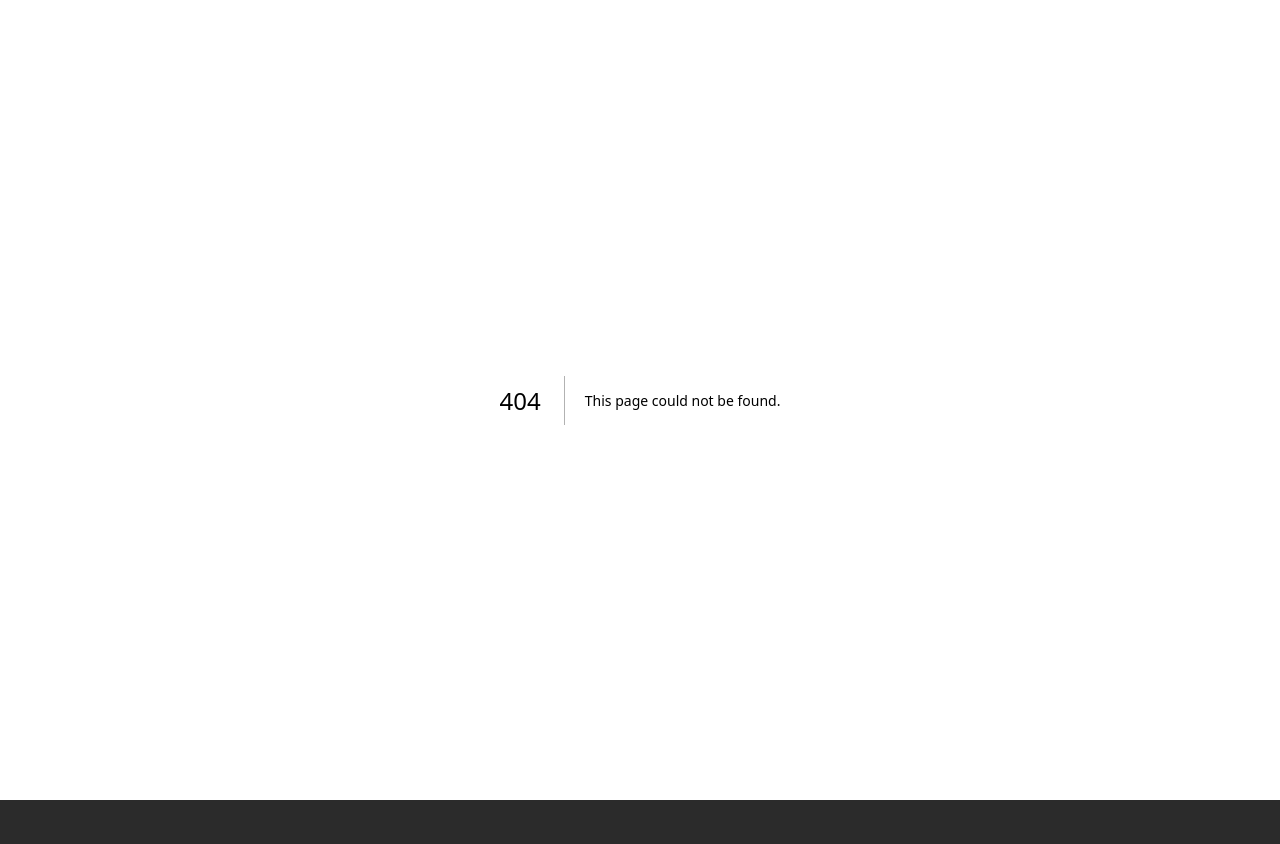
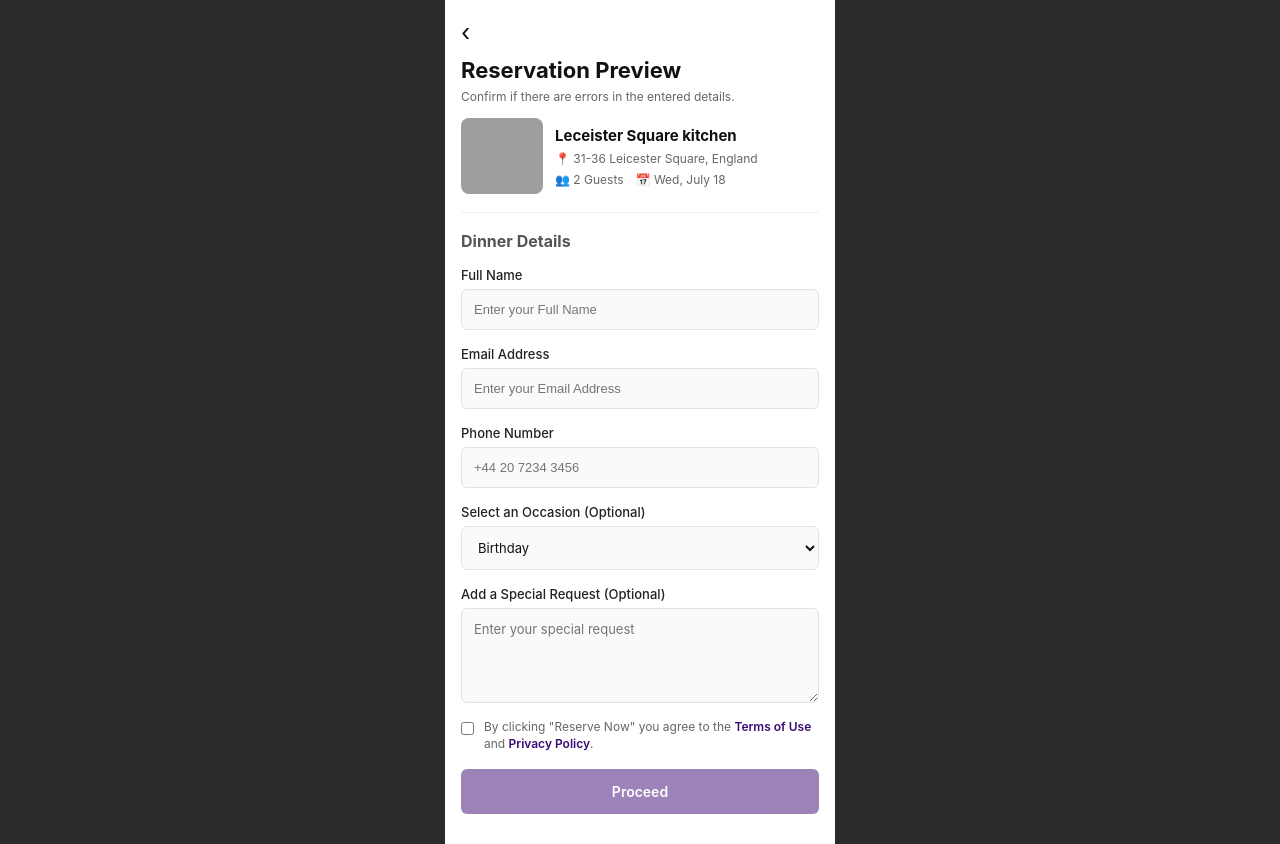
Before and after one commit to jhonatantorrezxd83-afk/events-booking-app, a Next.js app: page /reservar in a window 1280 px wide. Before the commit this address had no page. Before the commit the page ends 800 px from the top, so only its background shows below. Built offline with nearby package versions, Linux system fonts and the light colour scheme; grey boxes are pictures that could not be loaded.

Commit message:
pantalla formulario de reserva

```diff
--- /dev/null
+++ b/app/reservar/page.tsx
@@ -0,0 +1,10 @@
+import { Suspense } from "react";
+import VistaReservar from "@/componentes3/organismos/VistaReservar";
+
+export default function ReservarPage() {
+  return (
+    <Suspense fallback={<p style={{ padding: 20 }}>Loading...</p>}>
+      <VistaReservar />
+    </Suspense>
+  );
+}
--- /dev/null
+++ b/componentes3/atomos/BotonMorado.css
@@ -0,0 +1,17 @@
+.boton-morado {
+  width: 100%;
+  background-color: #3b0a75;
+  color: #ffffff;
+  border: none;
+  border-radius: 6px;
+  padding: 14px;
+  font-size: 14px;
+  font-weight: 600;
+  cursor: pointer;
+  transition: opacity 0.2s;
+}
+
+.boton-morado:disabled {
+  opacity: 0.5;
+  cursor: not-allowed;
+}
--- /dev/null
+++ b/componentes3/atomos/BotonMorado.tsx
@@ -0,0 +1,27 @@
+"use client";
+import "./BotonMorado.css";
+
+interface BotonMoradoProps {
+  texto: string;
+  type?: "button" | "submit";
+  disabled?: boolean;
+  onClick?: () => void;
+}
+
+export default function BotonMorado({
+  texto,
+  type = "button",
+  disabled = false,
+  onClick,
+}: BotonMoradoProps) {
+  return (
+    <button
+      type={type}
+      className="boton-morado"
+      disabled={disabled}
+      onClick={onClick}
+    >
+      {texto}
+    </button>
+  );
+}
--- /dev/null
+++ b/componentes3/atomos/CampoTexto.css
@@ -0,0 +1,27 @@
+.campo-texto {
+  display: flex;
+  flex-direction: column;
+  gap: 6px;
+}
+
+.campo-texto__label {
+  font-size: 13px;
+  font-weight: 500;
+  color: #222222;
+}
+
+.campo-texto__input {
+  width: 100%;
+  border: 1px solid #e2e2e2;
+  border-radius: 6px;
+  padding: 12px;
+  font-size: 13px;
+  color: #111111;
+  background-color: #fafafa;
+  outline: none;
+}
+
+.campo-texto__input:focus {
+  border-color: #3b0a75;
+  background-color: #ffffff;
+}
--- /dev/null
+++ b/componentes3/atomos/CampoTexto.tsx
@@ -0,0 +1,34 @@
+"use client";
+import "./CampoTexto.css";
+
+interface CampoTextoProps {
+  label: string;
+  type?: string;
+  placeholder: string;
+  value: string;
+  required?: boolean;
+  onChange: (val: string) => void;
+}
+
+export default function CampoTexto({
+  label,
+  type = "text",
+  placeholder,
+  value,
+  required = false,
+  onChange,
+}: CampoTextoProps) {
+  return (
+    <div className="campo-texto">
+      <label className="campo-texto__label">{label}</label>
+      <input
+        type={type}
+        className="campo-texto__input"
+        placeholder={placeholder}
+        value={value}
+        required={required}
+        onChange={(e) => onChange(e.target.value)}
+      />
+    </div>
+  );
+}
--- /dev/null
+++ b/componentes3/moleculas/FormularioReserva.css
@@ -0,0 +1,61 @@
+.formulario-reserva {
+  display: flex;
+  flex-direction: column;
+  gap: 16px;
+  padding-top: 18px;
+}
+
+.formulario-reserva__titulo {
+  font-size: 16px;
+  font-weight: 700;
+  color: #555555;
+}
+
+.formulario-reserva__grupo {
+  display: flex;
+  flex-direction: column;
+  gap: 6px;
+}
+
+.formulario-reserva__label {
+  font-size: 13px;
+  font-weight: 500;
+  color: #222222;
+}
+
+.formulario-reserva__select,
+.formulario-reserva__textarea {
+  width: 100%;
+  border: 1px solid #e2e2e2;
+  border-radius: 6px;
+  padding: 12px;
+  font-size: 13px;
+  color: #111111;
+  background-color: #fafafa;
+  font-family: inherit;
+  outline: none;
+}
+
+.formulario-reserva__textarea {
+  min-height: 95px;
+  resize: vertical;
+}
+
+.formulario-reserva__terminos {
+  display: flex;
+  align-items: flex-start;
+  gap: 10px;
+  font-size: 12px;
+  color: #666666;
+  line-height: 1.4;
+}
+
+.formulario-reserva__terminos input {
+  margin-top: 3px;
+  accent-color: #3b0a75;
+}
+
+.formulario-reserva__link {
+  color: #3b0a75;
+  font-weight: 600;
+}
--- /dev/null
+++ b/componentes3/moleculas/FormularioReserva.tsx
@@ -0,0 +1,108 @@
+"use client";
+import { useState } from "react";
+import CampoTexto from "../atomos/CampoTexto";
+import BotonMorado from "../atomos/BotonMorado";
+import "./FormularioReserva.css";
+
+export interface DatosReserva {
+  nombre: string;
+  email: string;
+  telefono: string;
+  ocasion: string;
+  solicitud: string;
+}
+
+interface FormularioReservaProps {
+  onProceed: (datos: DatosReserva) => void;
+}
+
+export default function FormularioReserva({ onProceed }: FormularioReservaProps) {
+  const [nombre, setNombre] = useState("");
+  const [email, setEmail] = useState("");
+  const [telefono, setTelefono] = useState("");
+  const [ocasion, setOcasion] = useState("Birthday");
+  const [solicitud, setSolicitud] = useState("");
+  const [acepta, setAcepta] = useState(false);
+
+  const handleSubmit = (e: React.FormEvent) => {
+    e.preventDefault();
+    if (!acepta) return;
+    onProceed({ nombre, email, telefono, ocasion, solicitud });
+  };
+
+  return (
+    <form className="formulario-reserva" onSubmit={handleSubmit}>
+      <h3 className="formulario-reserva__titulo">Dinner Details</h3>
+
+      <CampoTexto
+        label="Full Name"
+        placeholder="Enter your Full Name"
+        value={nombre}
+        required
+        onChange={setNombre}
+      />
+
+      <CampoTexto
+        label="Email Address"
+        type="email"
+        placeholder="Enter your Email Address"
+        value={email}
+        required
+        onChange={setEmail}
+      />
+
+      <CampoTexto
+        label="Phone Number"
+        type="tel"
+        placeholder="+44 20 7234 3456"
+        value={telefono}
+        required
+        onChange={setTelefono}
+      />
+
+      <div className="formulario-reserva__grupo">
+        <label className="formulario-reserva__label">
+          Select an Occasion (Optional)
+        </label>
+        <select
+          className="formulario-reserva__select"
+          value={ocasion}
+          onChange={(e) => setOcasion(e.target.value)}
+        >
+          <option value="Birthday">Birthday</option>
+          <option value="Anniversary">Anniversary</option>
+          <option value="Business Dinner">Business Dinner</option>
+          <option value="Date Night">Date Night</option>
+          <option value="Other">Other</option>
+        </select>
+      </div>
+
+      <div className="formulario-reserva__grupo">
+        <label className="formulario-reserva__label">
+          Add a Special Request (Optional)
+        </label>
+        <textarea
+          className="formulario-reserva__textarea"
+          placeholder="Enter your special request"
+          value={solicitud}
+          onChange={(e) => setSolicitud(e.target.value)}
+        />
+      </div>
+
+      <label className="formulario-reserva__terminos">
+        <input
+          type="checkbox"
+          checked={acepta}
+          onChange={(e) => setAcepta(e.target.checked)}
+        />
+        <span>
+          By clicking &quot;Reserve Now&quot; you agree to the{" "}
+          <span className="formulario-reserva__link">Terms of Use</span> and{" "}
+          <span className="formulario-reserva__link">Privacy Policy</span>.
+        </span>
+      </label>
+
+      <BotonMorado texto="Proceed" type="submit" disabled={!acepta} />
+    </form>
+  );
+}
--- /dev/null
+++ b/componentes3/moleculas/ResumenLugar.css
@@ -0,0 +1,36 @@
+.resumen-lugar {
+  display: flex;
+  gap: 12px;
+  align-items: center;
+  padding: 14px 0 18px;
+  border-bottom: 1px solid #f0f0f0;
+}
+
+.resumen-lugar__img {
+  width: 82px;
+  height: 76px;
+  border-radius: 8px;
+  object-fit: cover;
+  flex-shrink: 0;
+}
+
+.resumen-lugar__info {
+  display: flex;
+  flex-direction: column;
+  gap: 6px;
+}
+
+.resumen-lugar__titulo {
+  font-size: 15px;
+  font-weight: 700;
+  color: #111111;
+}
+
+.resumen-lugar__meta {
+  font-size: 12px;
+  color: #666666;
+  display: flex;
+  align-items: center;
+  gap: 12px;
+  flex-wrap: wrap;
+}
--- /dev/null
+++ b/componentes3/moleculas/ResumenLugar.tsx
@@ -0,0 +1,31 @@
+import "./ResumenLugar.css";
+
+interface ResumenLugarProps {
+  titulo: string;
+  ubicacion: string;
+  imagen: string;
+  invitados: string;
+  fecha: string;
+}
+
+export default function ResumenLugar({
+  titulo,
+  ubicacion,
+  imagen,
+  invitados,
+  fecha,
+}: ResumenLugarProps) {
+  return (
+    <section className="resumen-lugar">
+      <img src={imagen} alt={titulo} className="resumen-lugar__img" />
+      <div className="resumen-lugar__info">
+        <h2 className="resumen-lugar__titulo">{titulo}</h2>
+        <p className="resumen-lugar__meta">📍 {ubicacion}</p>
+        <div className="resumen-lugar__meta">
+          <span>👥 {invitados}</span>
+          <span>📅 {fecha}</span>
+        </div>
+      </div>
+    </section>
+  );
+}
--- /dev/null
+++ b/componentes3/organismos/VistaReservar.css
@@ -0,0 +1,26 @@
+.vista-reservar {
+  min-height: 100vh;
+  background-color: #ffffff;
+  padding: 18px 16px 30px;
+}
+
+.vista-reservar__volver {
+  background: transparent;
+  border: none;
+  font-size: 24px;
+  cursor: pointer;
+  color: #111111;
+  margin-bottom: 10px;
+}
+
+.vista-reservar__titulo {
+  font-size: 22px;
+  font-weight: 700;
+  color: #111111;
+}
+
+.vista-reservar__subtitulo {
+  font-size: 12px;
+  color: #666666;
+  margin-top: 6px;
+}
--- /dev/null
+++ b/componentes3/organismos/VistaReservar.tsx
@@ -0,0 +1,63 @@
+"use client";
+import { useRouter, useSearchParams } from "next/navigation";
+import ResumenLugar from "../moleculas/ResumenLugar";
+import FormularioReserva, { DatosReserva } from "../moleculas/FormularioReserva";
+import "./VistaReservar.css";
+
+export default function VistaReservar() {
+  const router = useRouter();
+  const params = useSearchParams();
+
+  const titulo = params.get("titulo") || "Leceister Square kitchen";
+  const ubicacion = params.get("ubicacion") || "31-36 Leicester Square, England";
+  const imagen =
+    params.get("imagen") ||
+    "https://images.unsplash.com/photo-1517248135467-4c7edcad34c4?w=600&q=80";
+  const invitados = params.get("invitados") || "2 Guests";
+  const fecha = params.get("fecha") || "Wed, July 18";
+  const hora = params.get("hora") || "7:00 pm";
+
+  const handleProceed = (datos: DatosReserva) => {
+    const query = new URLSearchParams({
+      titulo,
+      ubicacion,
+      imagen,
+      invitados,
+      fecha,
+      hora,
+      nombre: datos.nombre,
+      email: datos.email,
+      telefono: datos.telefono,
+      ocasion: datos.ocasion,
+      solicitud: datos.solicitud || "None",
+    }).toString();
+
+    router.push(`/confirmar?${query}`);
+  };
+
+  return (
+    <main className="vista-reservar">
+      <button
+        className="vista-reservar__volver"
+        onClick={() => router.back()}
+        aria-label="Volver"
+      >
+        ‹
+      </button>
+      <h1 className="vista-reservar__titulo">Reservation Preview</h1>
+      <p className="vista-reservar__subtitulo">
+        Confirm if there are errors in the entered details.
+      </p>
+
+      <ResumenLugar
+        titulo={titulo}
+        ubicacion={ubicacion}
+        imagen={imagen}
+        invitados={invitados}
+        fecha={fecha}
+      />
+
+      <FormularioReserva onProceed={handleProceed} />
+    </main>
+  );
+}
```
